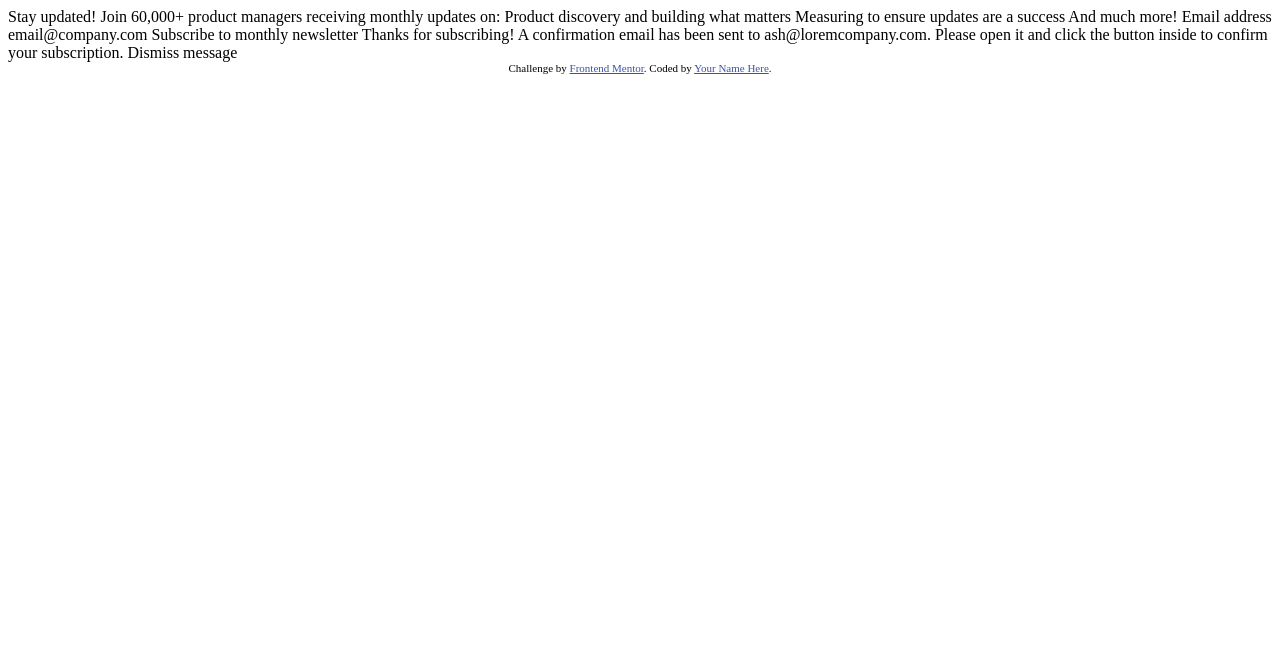
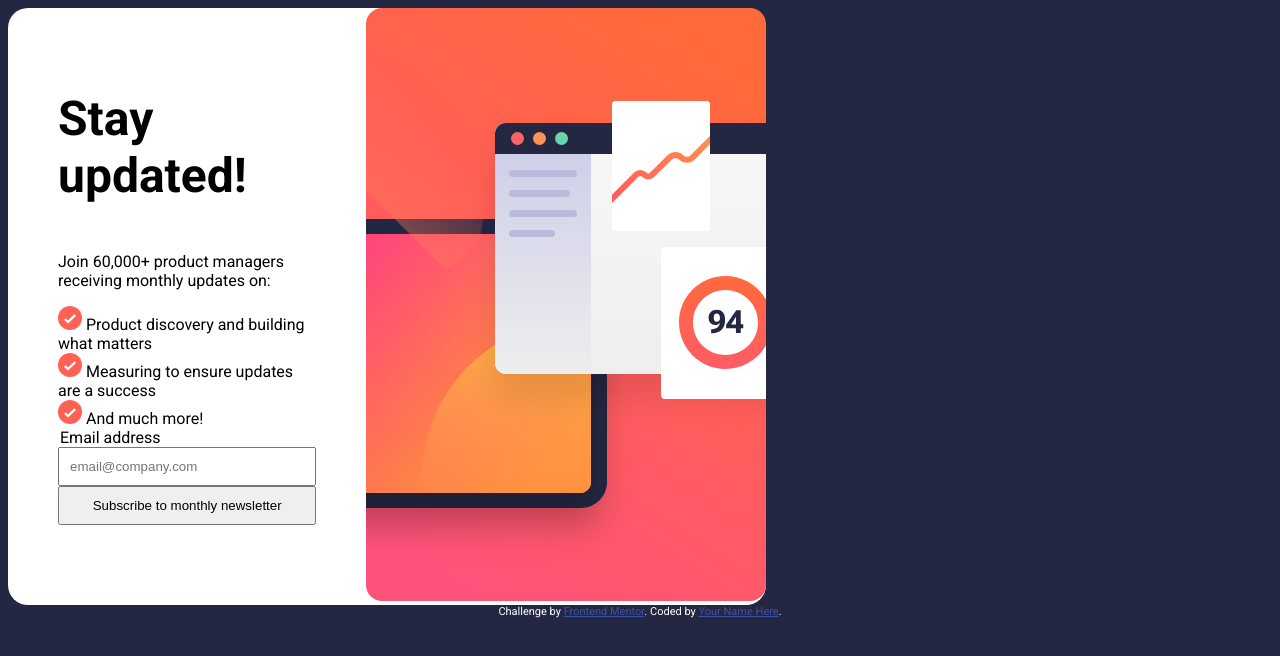
Before and after one commit to developertarik/Newsletter-SignUp, a plain HTML site: page index.html in a window 1280 px wide. Drawn offline with Linux system fonts and the light colour scheme.

Commit message:
project new

```diff
--- a/index.html
+++ b/index.html
@@ -1,52 +1,70 @@
 <!DOCTYPE html>
 <html lang="en">
   <head>
-  <meta charset="UTF-8">
-  <meta name="viewport" content="width=device-width, initial-scale=1.0"> <!-- displays site properly based on user's device -->
+    <meta charset="UTF-8" />
+    <meta name="viewport" content="width=device-width, initial-scale=1.0" />
+    <!-- displays site properly based on user's device -->
 
-  <link rel="icon" type="image/png" sizes="32x32" href="./assets/images/favicon-32x32.png">
-
-  <title>Frontend Mentor | Newsletter sign-up form with success message</title>
+    <link
+      rel="icon"
+      type="image/png"
+      sizes="32x32"
+      href="./assets/images/favicon-32x32.png"
+    />
+    <link rel="stylesheet" href="./styles/style.css" />
+    <title>
+      Frontend Mentor | Newsletter sign-up form with success message
+    </title>
 
     <!-- Feel free to remove these styles or customise in your own stylesheet 👍 -->
     <style>
-    .attribution { font-size: 11px; text-align: center; }
-    .attribution a { color: hsl(228, 45%, 44%); }
+      .attribution {
+        font-size: 11px;
+        text-align: center;
+      }
+      .attribution a {
+        color: hsl(228, 45%, 44%);
+      }
     </style>
   </head>
   <body>
-
     <!-- Sign-up form start -->
-
-  Stay updated!
-
-  Join 60,000+ product managers receiving monthly updates on:
-
-  Product discovery and building what matters
-  Measuring to ensure updates are a success
-  And much more!
-
-  Email address
-  email@company.com
-
-  Subscribe to monthly newsletter
+    <div class="container">
+      <div class="box b-1">
+        <h1 class="header">Stay updated!</h1>
+        <p>Join 60,000+ product managers receiving monthly updates on:</p>
+        <ul>
+          <li><img src="./assets/images/icon-list.svg" alt="list"  width="24px;"> Product discovery and building what matters</li>
+          <li><img src="./assets/images/icon-list.svg" alt="list"  width="24px;"> Measuring to ensure updates are a success</li>
+          <li><img src="./assets/images/icon-list.svg" alt="list" width="24px;">  And much more!</li>
+        </ul>
+       <legend> Email address</legend>
+        <input class="mail" type="email" name="mail" id="mail" placeholder="email@company.com">
+        <button class="mail">Subscribe to monthly newsletter</button>
+      </div>
+      <div class="box">
+        <img
+          src="./assets/images/illustration-sign-up-desktop.svg"
+          alt="signup"
+        />
+      </div>
+    </div>
 
     <!-- Sign-up form end -->
 
     <!-- Success message start -->
 
-  Thanks for subscribing!
-
-  A confirmation email has been sent to ash@loremcompany.com.
-  Please open it and click the button inside to confirm your subscription.
-
-  Dismiss message
+    <!-- Thanks for subscribing! A confirmation email has been sent to
+    ash@loremcompany.com. Please open it and click the button inside to confirm
+    your subscription. Dismiss message -->
 
     <!-- Success message end -->
 
     <div class="attribution">
-    Challenge by <a href="https://www.frontendmentor.io?ref=challenge" target="_blank">Frontend Mentor</a>.
-    Coded by <a href="#">Your Name Here</a>.
+      Challenge by
+      <a href="https://www.frontendmentor.io?ref=challenge" target="_blank"
+        >Frontend Mentor</a
+      >. Coded by <a href="#">Your Name Here</a>.
     </div>
   </body>
 </html>
--- a/styles/style.css
+++ b/styles/style.css
@@ -0,0 +1,37 @@
+
+@import url('https://fonts.googleapis.com/css2?family=Roboto:wght@400;700&display=swap');
+body{
+    background-color: hsl(234, 29%, 20%);
+    color:white;
+    font-size: 16px;
+    font-family: 'Roboto', sans-serif;
+
+
+}
+.container{
+    width: 60%;
+    display:flex;
+    flex-direction: row;
+    background-color: white;
+    color: black;
+    border-radius: 20px;
+}
+.b-1{
+    display: flex;
+    flex-direction: column;
+    padding:50px;
+}
+ul{
+    margin: 0;
+    padding: 0;
+}
+li{
+    list-style-type: none;
+
+}
+.header{
+    font-size: xxx-large;
+}
+.mail{
+    padding: 10px;
+}
```
Lines whose indentation alone changed are shown as unchanged.
